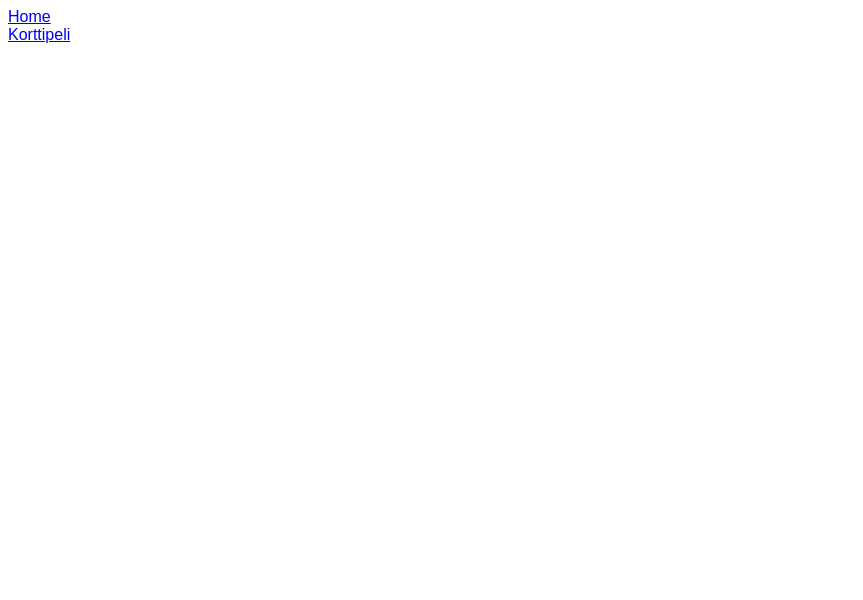
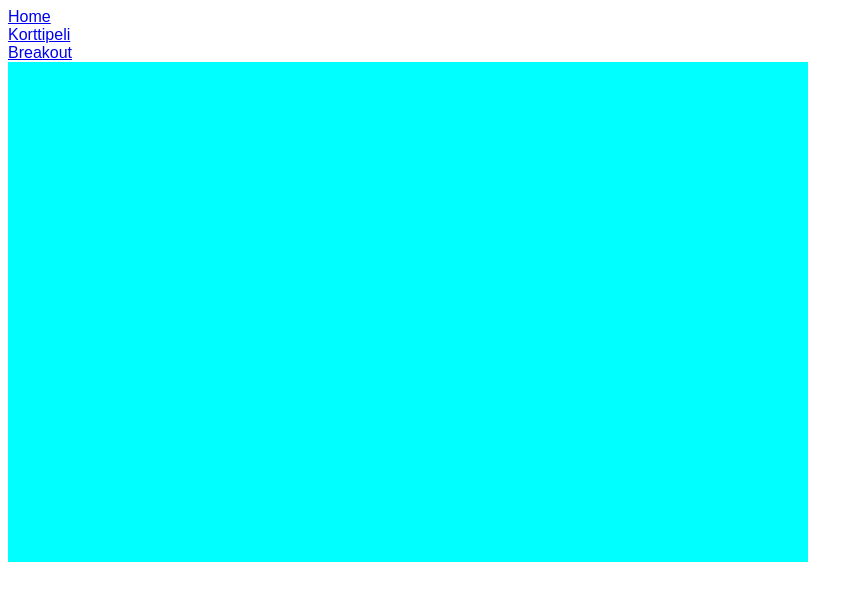
Before and after one commit to VilleJokinen/korttipeli, a React (Vite) app in the folder korttipeli/: page /breakout in a window 1280 px wide. Before the commit this address had no page. Shown: the top 600 px of the page, without its empty margins (0-863 px from the left). Built offline with nearby package versions, Linux system fonts and the light colour scheme.

Commit message:
started the breakout game

```diff
--- a/korttipeli/src/App.css
+++ b/korttipeli/src/App.css
@@ -73,3 +73,7 @@
     flex-direction: column;
     min-width: 40vw;
 }
+
+#canvas{
+    background-color: aqua;
+}
--- a/korttipeli/src/App.jsx
+++ b/korttipeli/src/App.jsx
@@ -2,7 +2,9 @@
 import './App.css'
 import Home from './components/Koti'
 import { BrowserRouter as Router, Routes, Route, Link } from "react-router-dom"
-import CardGame from './components/CardGame'
+import CardGame from './components/cardgame/CardGame'
+import Breakout from './components/breakout/Breakout'
+
 export default function App() {
 
 
@@ -17,6 +19,9 @@
             <li>
               <Link to="/cardgame">Korttipeli</Link>
             </li>
+            <li>
+              <Link to="/breakout">Breakout</Link>
+            </li>
           </ul>
         </nav>
       </div>
@@ -25,6 +30,7 @@
 
         <Route path="/" element={<Home />}></Route>
         <Route path="/cardgame" element={<CardGame />}></Route>
+        <Route path="/breakout" element={<Breakout />}></Route>
       </Routes>
 
     </Router>
--- /dev/null
+++ b/korttipeli/src/components/breakout/Breakout.jsx
@@ -0,0 +1,28 @@
+
+import React, {useEffect, useRef} from "react"
+
+let x = 0;
+export default function Breakout() {
+    const canvasRef = useRef(null)
+    useEffect(() => {
+        const render = () => {
+            const canvas = canvasRef.current;
+            const ctx = canvas.getContext('2d');
+            ctx.clearRect(0,0,canvas.width,canvas.height);
+            //ctx.fillStyle = "green";
+            //ctx.fillRect(10, 10, 150, 100);
+
+            x++;
+            requestAnimationFrame(render);
+        }
+        render();
+
+    },[])
+
+
+    return (
+
+        <canvas id="canvas" ref={canvasRef} height="500px" width="800px" />
+
+    )
+}
--- a/korttipeli/src/components/CardGame.jsx
+++ b/korttipeli/src/components/cardgame/CardGame.jsx
@@ -1,4 +1,3 @@
-import '../App.css'
 import PlayButton from './PlayButton';
 import Card from './Card'
 import {useState} from 'react'
```
Also changed, not shown: korttipeli/src/components/breakout/BallMovement.jsx (added, +21 -0 lines), korttipeli/src/components/cardgame/Card.jsx (renamed from korttipeli/src/components/Card.jsx), korttipeli/src/components/cardgame/PlayButton.jsx (renamed from korttipeli/src/components/PlayButton.jsx).
